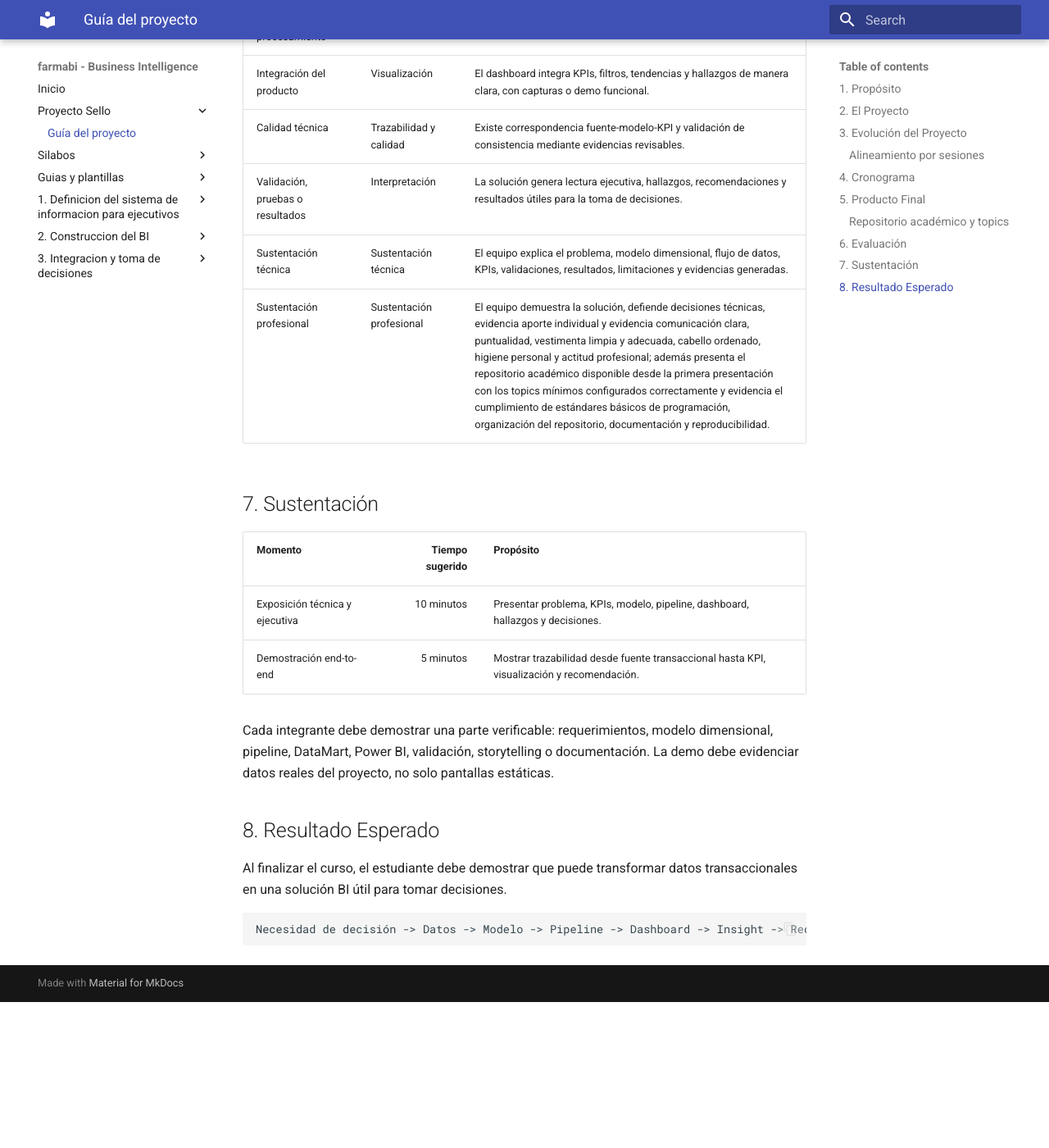
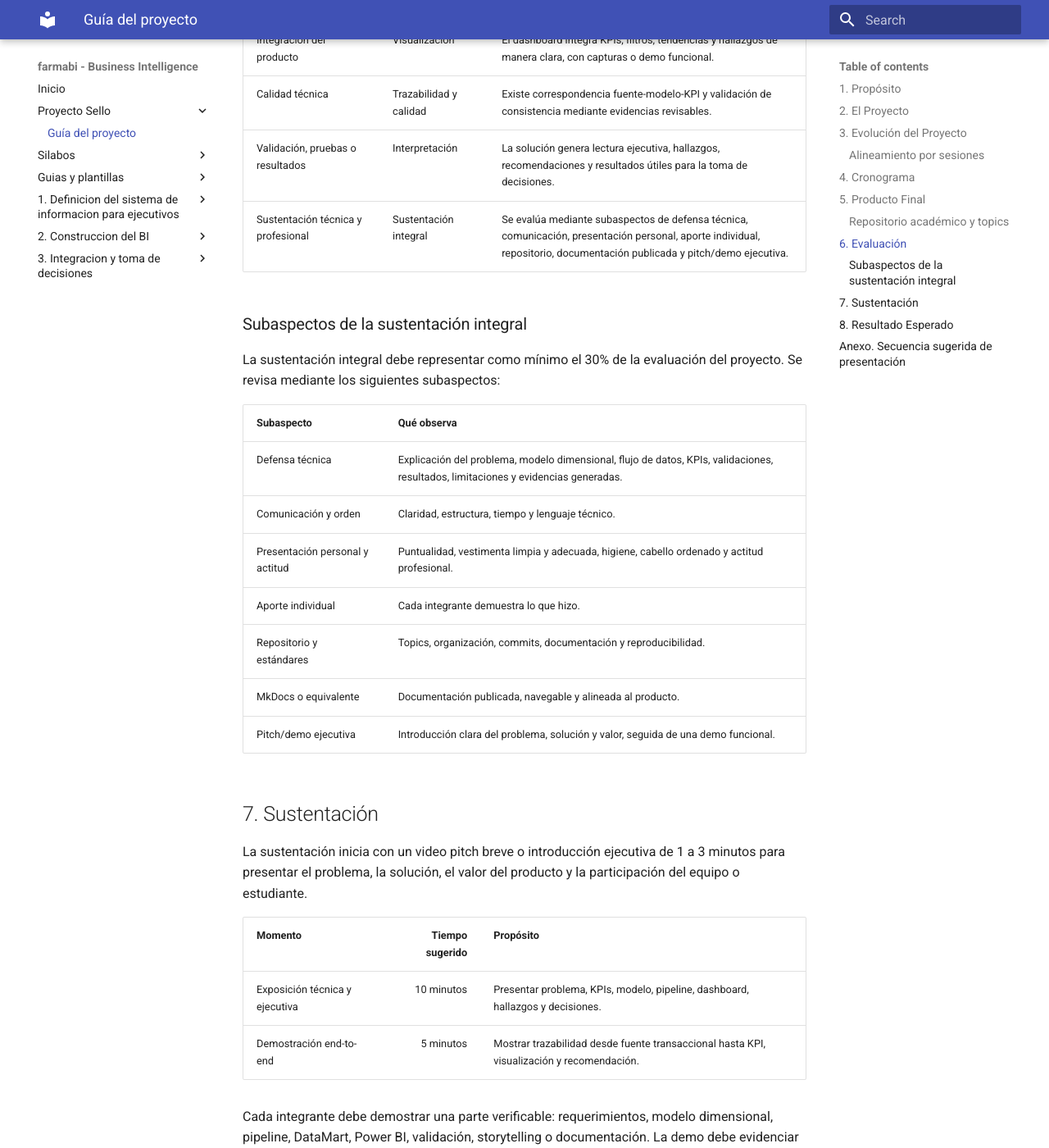
Before and after one commit to 261bi/farmabi, an MkDocs documentation site: the page built from docs/proyecto-sello/index.md, in a window 1280 px wide and 1400 px high, scrolled down 4881 px. Shown: the whole window at 82% size. Built offline with MkDocs 1.6.1 and Material for MkDocs 9.7.7, drawn with Linux system fonts in a browser that asks for light colours; before the commit the page ends 6103 px from its top, so only the background shows below that; some of the changed text lies outside the part shown.

Commit message:
first commit

````diff
--- a/docs/proyecto-sello/index.md
+++ b/docs/proyecto-sello/index.md
@@ -118,10 +118,25 @@ Los criterios se organizan según una matriz común de evaluación de proyectos
 | Integración del producto | Visualización | El dashboard integra KPIs, filtros, tendencias y hallazgos de manera clara, con capturas o demo funcional. |
 | Calidad técnica | Trazabilidad y calidad | Existe correspondencia fuente-modelo-KPI y validación de consistencia mediante evidencias revisables. |
 | Validación, pruebas o resultados | Interpretación | La solución genera lectura ejecutiva, hallazgos, recomendaciones y resultados útiles para la toma de decisiones. |
-| Sustentación técnica | Sustentación técnica | El equipo explica el problema, modelo dimensional, flujo de datos, KPIs, validaciones, resultados, limitaciones y evidencias generadas. |
-| Sustentación profesional | Sustentación profesional | El equipo demuestra la solución, defiende decisiones técnicas, evidencia aporte individual y evidencia comunicación clara, puntualidad, vestimenta limpia y adecuada, cabello ordenado, higiene personal y actitud profesional; además presenta el repositorio académico disponible desde la primera presentación con los topics mínimos configurados correctamente y evidencia el cumplimiento de estándares básicos de programación, organización del repositorio, documentación y reproducibilidad. |
+| Sustentación técnica y profesional | Sustentación integral | Se evalúa mediante subaspectos de defensa técnica, comunicación, presentación personal, aporte individual, repositorio, documentación publicada y pitch/demo ejecutiva. |
+
+### Subaspectos de la sustentación integral
+
+La sustentación integral debe representar como mínimo el 30% de la evaluación del proyecto. Se revisa mediante los siguientes subaspectos:
+
+| Subaspecto | Qué observa |
+|---|---|
+| Defensa técnica | Explicación del problema, modelo dimensional, flujo de datos, KPIs, validaciones, resultados, limitaciones y evidencias generadas. |
+| Comunicación y orden | Claridad, estructura, tiempo y lenguaje técnico. |
+| Presentación personal y actitud | Puntualidad, vestimenta limpia y adecuada, higiene, cabello ordenado y actitud profesional. |
+| Aporte individual | Cada integrante demuestra lo que hizo. |
+| Repositorio y estándares | Topics, organización, commits, documentación y reproducibilidad. |
+| MkDocs o equivalente | Documentación publicada, navegable y alineada al producto. |
+| Pitch/demo ejecutiva | Introducción clara del problema, solución y valor, seguida de una demo funcional. |
 
 ## 7. Sustentación
+
+La sustentación inicia con un video pitch breve o introducción ejecutiva de 1 a 3 minutos para presentar el problema, la solución, el valor del producto y la participación del equipo o estudiante.
 
 | Momento | Tiempo sugerido | Propósito |
 |---|---:|---|
@@ -137,3 +152,22 @@ Al finalizar el curso, el estudiante debe demostrar que puede transformar datos
 ```text
 Necesidad de decisión -> Datos -> Modelo -> Pipeline -> Dashboard -> Insight -> Recomendación
 ```
+
+## Anexo. Secuencia sugerida de presentación
+
+La presentación puede organizarse con una secuencia breve de apoyo visual. El video pitch o introducción ejecutiva abre la sustentación y no reemplaza la demo ni la defensa técnica.
+
+| Orden | Slide o momento | Propósito |
+|---:|---|---|
+| 1 | Título del proyecto y equipo | Identificar el proyecto, integrantes y dominio elegido. |
+| 2 | Video pitch o introducción ejecutiva | Presentar problema, solución, valor y participación del equipo. |
+| 3 | Problema de negocio | Explicar la decisión que se busca apoyar. |
+| 4 | KPIs y preguntas | Presentar indicadores, fórmulas y criterios de aceptación. |
+| 5 | Fuentes y modelo dimensional | Mostrar fuentes, hecho, grano, dimensiones y jerarquías. |
+| 6 | Pipeline y DataMart | Explicar ingesta, transformación, carga y validaciones. |
+| 7 | Modelo semántico | Presentar relaciones, medidas y agregaciones. |
+| 8 | Dashboard | Mostrar visualizaciones, filtros, tendencias y hallazgos. |
+| 9 | Demo end-to-end | Evidenciar trazabilidad desde datos hasta KPI y recomendación. |
+| 10 | Aporte individual | Indicar qué hizo cada integrante. |
+| 11 | Repositorio y estándares | Mostrar repositorio, topics, estructura, documentación publicada en MkDocs o equivalente, y reproducibilidad. |
+| 12 | Limitaciones y mejoras | Reconocer límites del análisis y mejoras posibles. |
````
